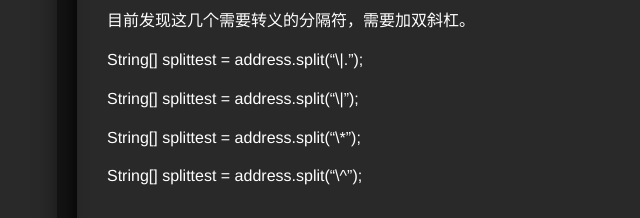
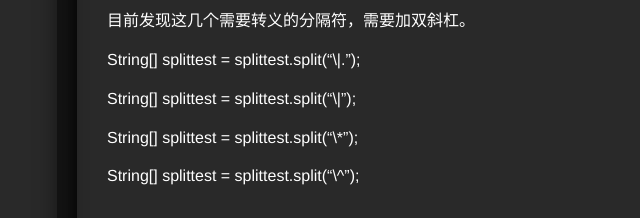
Before and after one commit to Momentonly/Momentonly.github.io, a plain HTML site: page index.html in a window 1280 px wide. Shown: the part 233-451 px from the top of the page, 253-893 px from the left. Drawn offline with nearby package versions, Linux system fonts and the light colour scheme; some packages are replaced by stand-ins of ours; a script that the page names is missing.

Commit message:
Site updated: 2018-12-30 17:15:44

```diff
--- a/index.html
+++ b/index.html
@@ -213,10 +213,10 @@
 <p>3)*</p>
 <p>4)^</p>
 <p>目前发现这几个需要转义的分隔符，需要加双斜杠。</p>
-<p> String[] splittest = address.split(“\\|.”); </p>
-<p> String[] splittest = address.split(“\\|”); </p>
-<p> String[] splittest = address.split(“\\*”); </p>
-<p> String[] splittest = address.split(“\\^”); </p>
+<p> String[] splittest = splittest.split(“\\|.”); </p>
+<p> String[] splittest = splittest.split(“\\|”); </p>
+<p> String[] splittest = splittest.split(“\\*”); </p>
+<p> String[] splittest = splittest.split(“\\^”); </p>
 
 
     </div>
```
Also changed, not shown: 2018/12/30/字符串分割split/index.html (+8 -8 lines).
